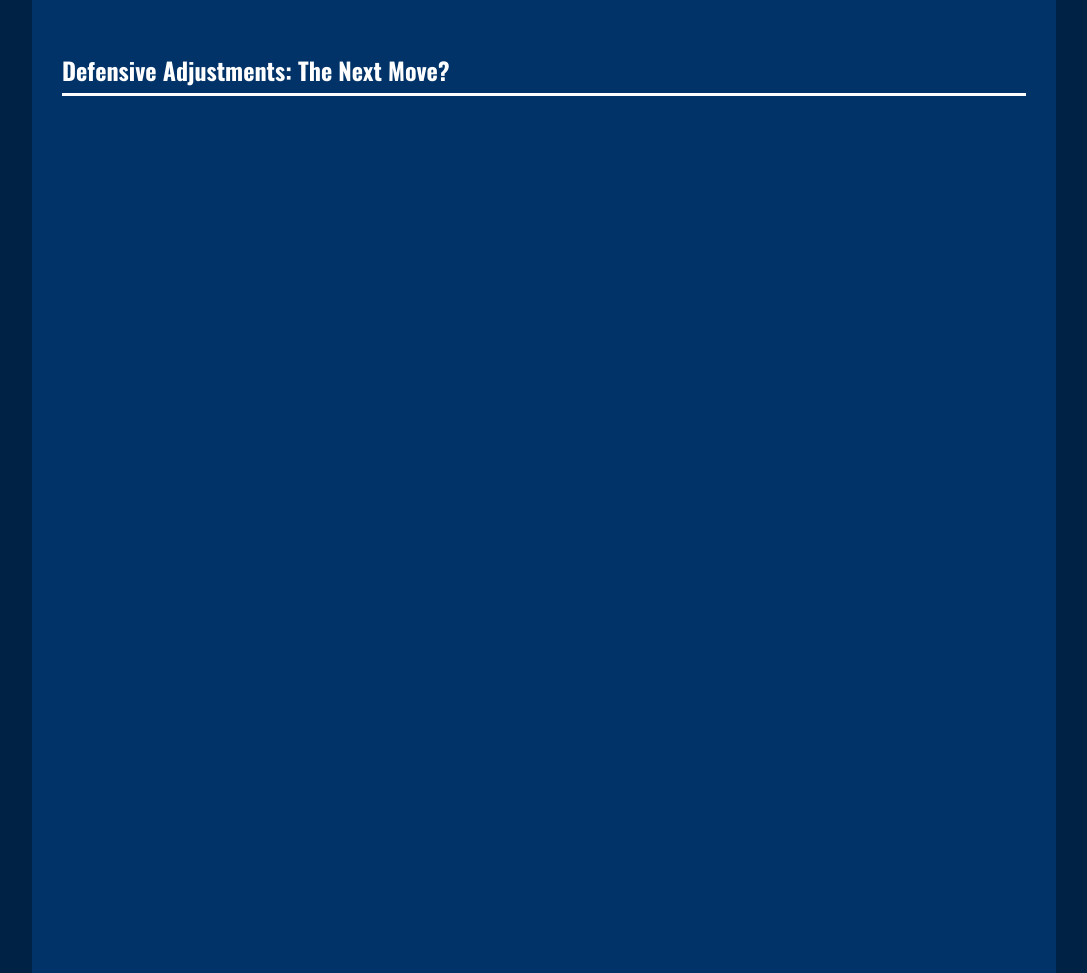
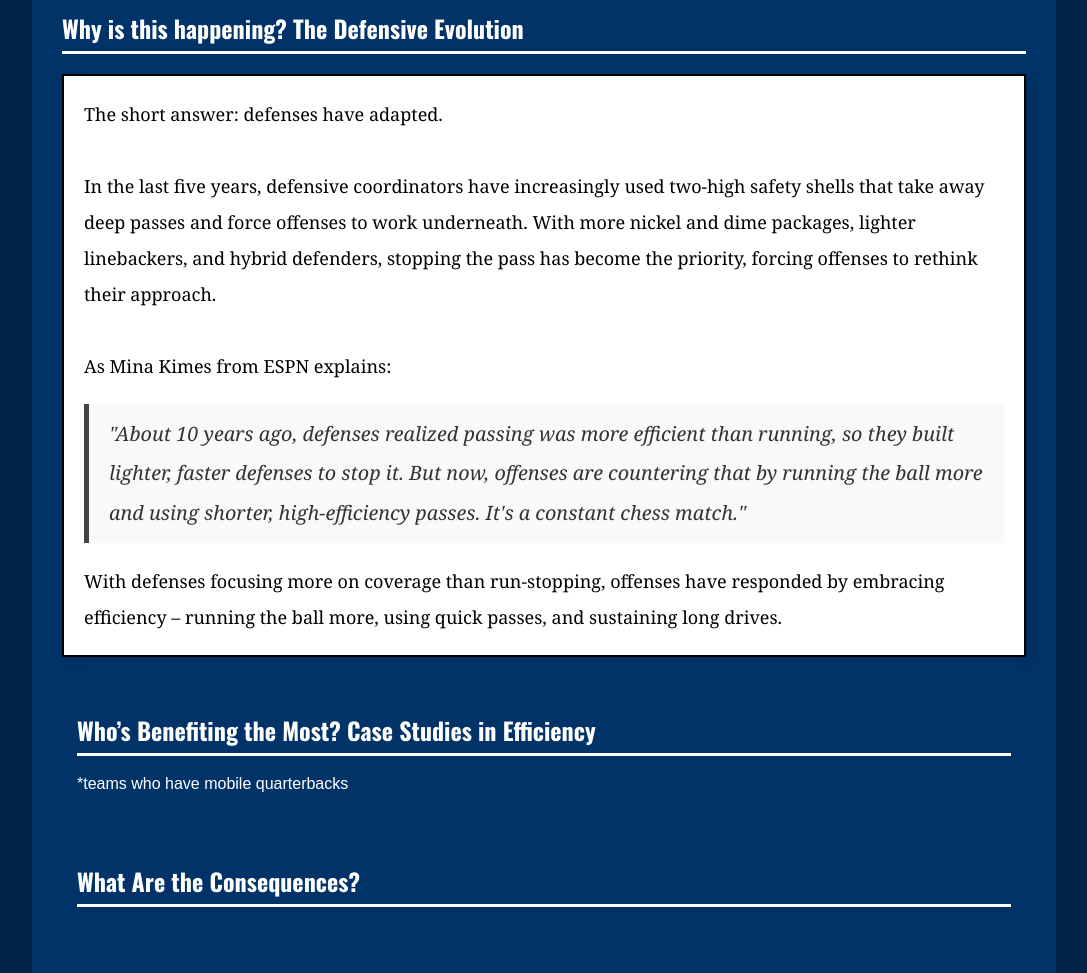
Before and after one commit to izziebegley0909/nflchanges, a plain HTML site: page index.html in a window 1280 px wide. Shown: the part 1198-2171 px from the top of the page, without its empty margins (96-1183 px from the left). Drawn offline with nearby package versions, Linux system fonts and the light colour scheme; a script that the page names is missing.

Commit message:
Update index.html

```diff
--- a/index.html
+++ b/index.html
@@ -1,8 +1,39 @@
 <html>
 <html lang="en">
+
 <head>
   <meta charset="UTF-8">
   <meta name="viewport" content="width=device-width, initial-scale=1.0">
+  <style>
+    blockquote {
+        font-family: Georgia, serif;
+        font-size: 1.1em; /* Makes text larger */
+        font-style: italic;
+        color: #333; /* Darker text for readability */
+        border-left: 5px solid #444; /* Stylish left border */
+        padding: 10px 20px;
+        margin: 20px 0;
+        background: #f9f9f9; /* Light gray background */
+    }
+
+    blockquote p {
+        margin: 0;
+    }
+
+    blockquote::before {
+        content: \"\\201C\"; /* Left quote */
+        font-size: 2em;
+        color: #777;
+        vertical-align: -0.4em;
+    }
+
+    blockquote::after {
+        content: \"\\201D\"; /* Right quote */
+        font-size: 2em;
+        color: #777;
+        vertical-align: -0.4em;
+    }
+</style>
   <title>The NFL’s Changing Offensive Identity</title>
   <style>
     @import url('https://fonts.googleapis.com/css2?family=Oswald:wght@400;700&display=swap');
@@ -58,7 +89,8 @@
 </head>
 
 <body>
-  <header>The NFL’s Changing Offensive Identity</header>
+  <header>The NFL’s Changing Offensive Identity <br>
+  By: Izzie Begley</header>
   <div class="container">
     <div class="section">
       <h2>Introduction</h2>
@@ -88,13 +120,33 @@
     <div class="text-box">
         For years, NFL offenses were designed around explosive plays– deep passes downfield and quick scoring drives. Quarterbacks like Patrick Mahomes, Josh Allen and Aaron Rodgers dominated in systems that prioritized big-play potential. But, things are changing… and they have been for the better part of the past couple of years. This season, the AFC and NFC Championship teams (Chiefs, Ravens, Bills, and Eagles) didn't rely on a deep passing attack. Instead, they won by staying ahead of the sticks and putting together methodical, efficient drives rather than constantly hunting for home-run plays.
       <br> <br>
-Across the league, average depth of target (aDOT) is going down, passing volume is decreasing, and there is an emphasis on running the ball, especially among playoff teams. This represents a huge shift within offensive schematics and has ultimately redefined what it means to be a successful offense within the NFL.
+Across the league, average depth of target (aDOT) is going down, passing volume is decreasing, and there is an emphasis on running the ball, especially among playoff teams. The visualization below depicts how aDOT has been dropping since 2010.
+
+ <div style="text-align: center;">
+    <div class="flourish-embed flourish-chart" data-src="visualisation/21990107"
+         style="width: 500px; height: 400px; max-width: 100%; margin: auto; display: block;">
+        <script src="https://public.flourish.studio/resources/embed.js"></script>
+        <noscript>
+            <img src="https://public.flourish.studio/visualisation/21990107/thumbnail"
+                 width="100%" alt="chart visualization" />
+        </noscript>
+    </div> <br>
+   This represents a huge shift regarding offensive schematics and has ultimately redefined what it means to be a successful offense within the NFL.
     </div>
 
     </div>
     <div class="section">
       <h2>Why is this happening? The Defensive Evolution</h2>
-     <div class="text-box"> What are the main factors driving this shift in offensive philosophy? (defenses playing more two-high safety shells, rule changes, success of certain teams) **insert high safety shell data sheet and quotes from Mina Kimes </div>
+     <div class="text-box">The short answer: defenses have adapted.
+       <br><br>
+In the last five years, defensive coordinators have increasingly used two-high safety shells that take away deep passes and force offenses to work underneath. With more nickel and dime packages, lighter linebackers, and hybrid defenders, stopping the pass has become the priority, forcing offenses to rethink their approach.
+       <br> <br>
+As Mina Kimes from ESPN explains:
+<blockquote> "About 10 years ago, defenses realized passing was more efficient than running, so they built lighter, faster defenses to stop it. But now, offenses are countering that by running the ball more and using shorter, high-efficiency passes. It's a constant chess match." </blockquote>
+
+With defenses focusing more on coverage than run-stopping, offenses have responded by embracing efficiency – running the ball more, using quick passes, and sustaining long drives.
+
+ </div>
 
 
     <div class="section">
@@ -106,26 +158,6 @@ Across the league, average depth of target (aDOT) is going down, passing volume
     </div>
     <div class="section">
       <h2>Defensive Adjustments: The Next Move?</h2>
-  <div class="flourish-embed flourish-chart" data-src="visualisation/21990107"
-     style="width: 500px; height: 400px; max-width: 100%;">
-    <script src="https://public.flourish.studio/resources/embed.js"></script>
-    <noscript>
-        <img src="https://public.flourish.studio/visualisation/21990107/thumbnail"
-             width="100%" alt="chart visualization" />
-    </noscript>
-</div>
-<br> <br> <br>
-      <div class="flourish-embed flourish-chart" data-src="visualisation/21990280"
-     style="width: 500px; height: 400px; max-width: 100%;">
-    <script src="https://public.flourish.studio/resources/embed.js"></script>
-    <noscript>
-        <img src="https://public.flourish.studio/visualisation/21990280/thumbnail"
-             width="100%" alt="chart visualization" />
-    </noscript>
-</div>
-<br> <br> <br>
-
-
 
       <div style="width: 500px; height: 400px; overflow: hidden;">
         <div class="flourish-embed flourish-chart" data-src="visualisation/21972614">
```
